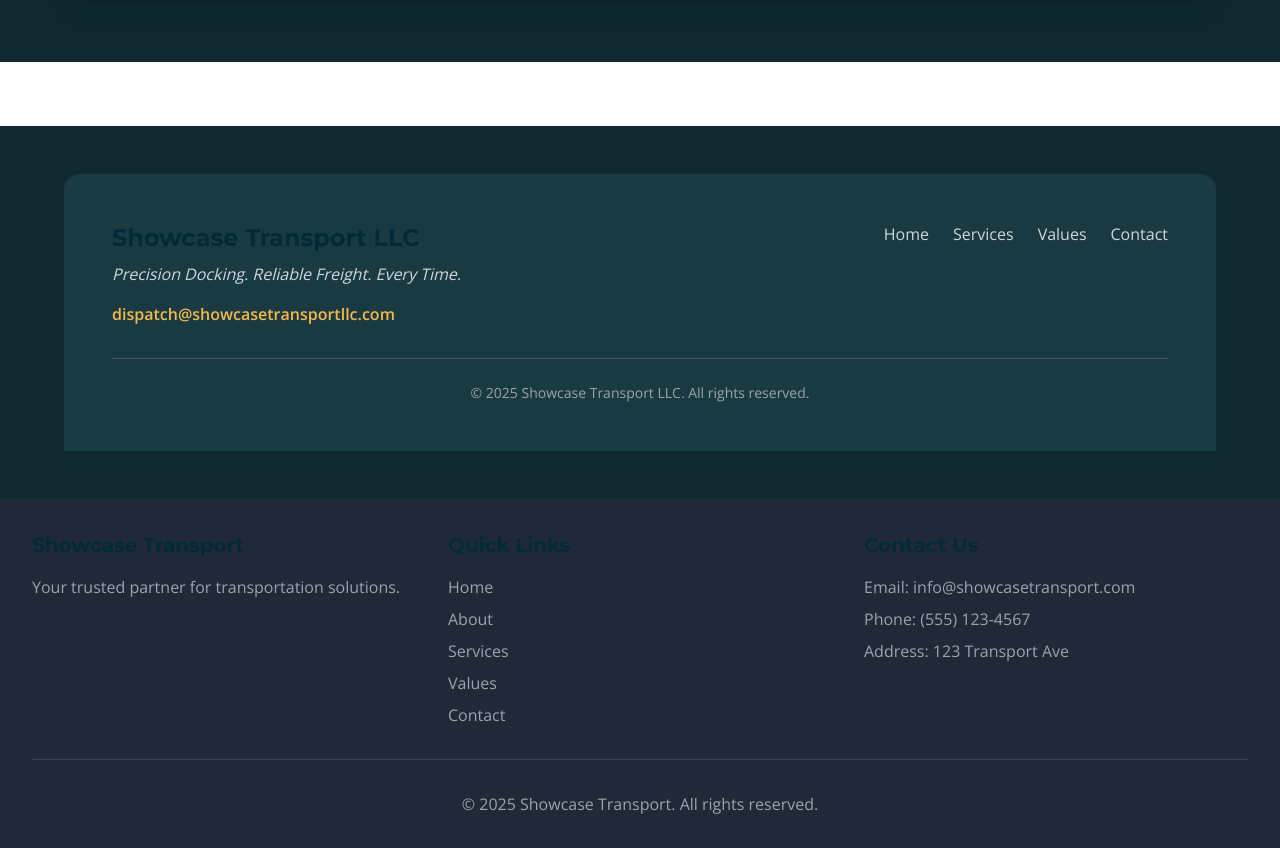
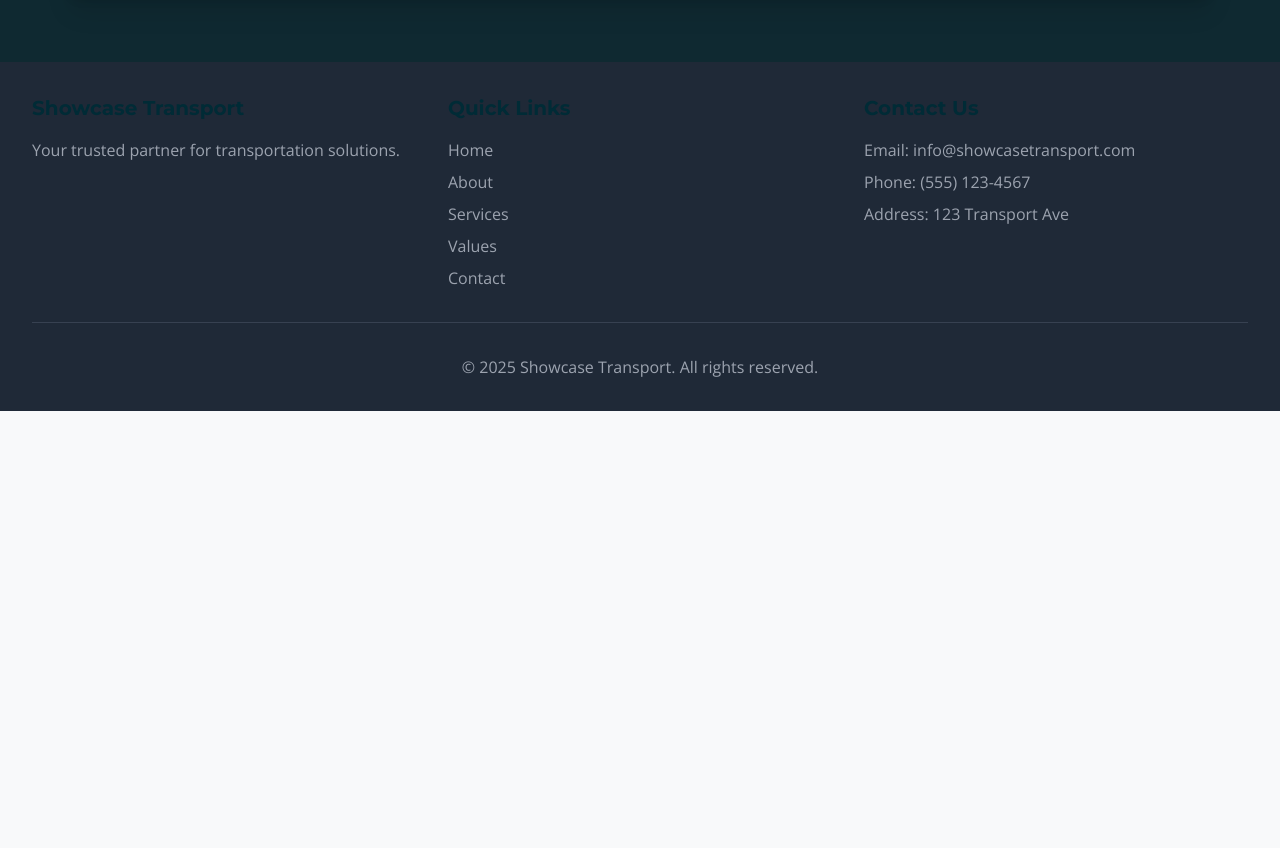
Before and after one commit to knightofren2588/showcase-transport, a React (Vite) app: page / in a window 1280 px wide. Shown: the part 2240-3088 px from the top of the page. After the commit the page ends 2651 px from the top, so only its background shows below. Built offline with nearby package versions, Linux system fonts and the light colour scheme.

Commit message:
Remove footer section

```diff
--- a/src/pages/Home.jsx
+++ b/src/pages/Home.jsx
@@ -131,53 +131,6 @@ export default function Home() {
           </div>
         </div>
       </section>
-
-      {/* Footer */}
-      <footer className="bg-[#0F2931] text-white mt-16">
-        <div className="container mx-auto px-4 py-12">
-          <div className="max-w-6xl mx-auto bg-[#1a3a42] rounded-t-2xl p-8 md:p-12">
-            <div className="flex flex-col md:flex-row md:justify-between gap-8">
-              {/* Left side - Company info */}
-              <div className="text-center md:text-left">
-                <h3 className="text-2xl font-bold mb-2">Showcase Transport LLC</h3>
-                <p className="text-gray-300 mb-4 italic">
-                  Precision Docking. Reliable Freight. Every Time.
-                </p>
-                <a
-                  href="mailto:dispatch@showcasetransportllc.com"
-                  className="text-[#F2B94C] hover:text-[#FFD166] transition font-semibold"
-                >
-                  dispatch@showcasetransportllc.com
-                </a>
-              </div>
-
-              {/* Right side - Navigation */}
-              <div className="text-center md:text-right">
-                <nav className="flex flex-wrap justify-center md:justify-end gap-6 mb-4">
-                  <Link to="/" className="text-gray-300 hover:text-[#F2B94C] transition font-medium">
-                    Home
-                  </Link>
-                  <Link to="/services" className="text-gray-300 hover:text-[#F2B94C] transition font-medium">
-                    Services
-                  </Link>
-                  <Link to="/values" className="text-gray-300 hover:text-[#F2B94C] transition font-medium">
-                    Values
-                  </Link>
-                  <Link to="/contact" className="text-gray-300 hover:text-[#F2B94C] transition font-medium">
-                    Contact
-                  </Link>
-                </nav>
-              </div>
-            </div>
-
-            <div className="border-t border-gray-600 mt-8 pt-6 text-center">
-              <p className="text-gray-400 text-sm">
-                © {new Date().getFullYear()} Showcase Transport LLC. All rights reserved.
-              </p>
-            </div>
-          </div>
-        </div>
-      </footer>
     </div>
   );
 }
```
